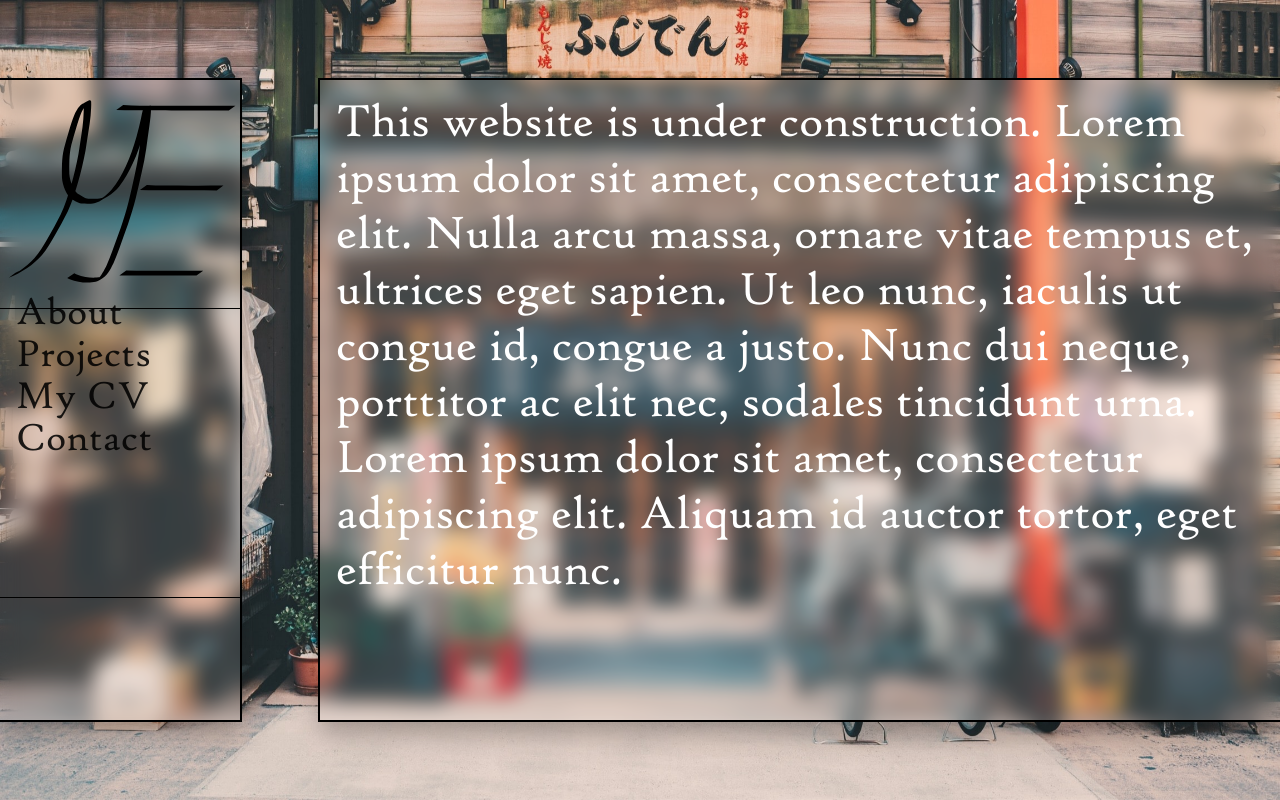
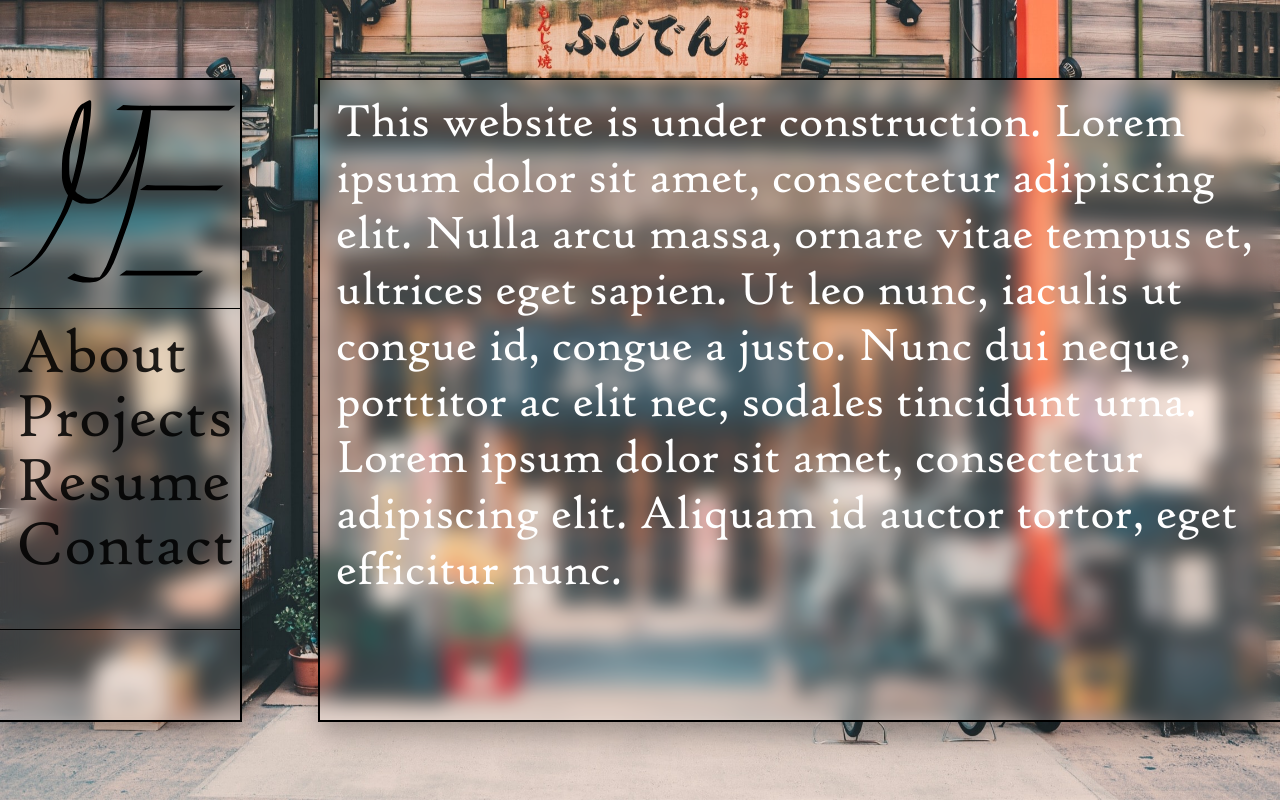
Before and after one commit to Matteas-Eden/matteas-eden.github.io, a React (Create React App) app: page / in a window 1280 px wide. Built offline with nearby package versions, Linux system fonts and the light colour scheme.

Commit message:
Change styling to better reflect prototype

```diff
--- a/src/components/Menu.jsx
+++ b/src/components/Menu.jsx
@@ -33,7 +33,7 @@ export const Menu = props => {
                     <SignatureCalligraphy size="15rem" />
                     <ColoredLine color="black" />
                     <NavMenu
-                        items={['About', 'Projects', 'My CV', 'Contact']}
+                        items={['About', 'Projects', 'Resume', 'Contact']}
                     />
                     <ColoredLine color="black" />
                 </Grid>
--- a/src/components/MenuItem.jsx
+++ b/src/components/MenuItem.jsx
@@ -7,12 +7,13 @@ export const MenuItem = props => {
             onClick={() => {
                 console.log('Hello, you asked for me?');
             }}
-            style={{ textTransform: 'none', height: '3em' }}
+            style={{
+                textTransform: 'none',
+                height: '4rem',
+                marginRight: '3em',
+            }}
         >
-            <Typography
-                variant="h6"
-                style={{ fontFamily: 'high-tower', fontSize: 40 }}
-            >
+            <Typography style={{ fontFamily: 'high-tower', fontSize: '4rem' }}>
                 {props.item}
             </Typography>
         </Button>
--- a/src/styles/Main.scss
+++ b/src/styles/Main.scss
@@ -22,7 +22,7 @@
 }
 
 .nav-menu {
-    padding-top: 1rem;
+    padding-top: 3rem;
     padding-bottom: 2rem;
     width: 10rem;
     height: 15rem;
```
